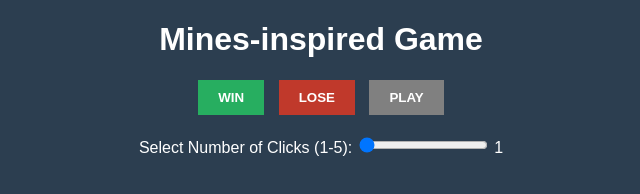
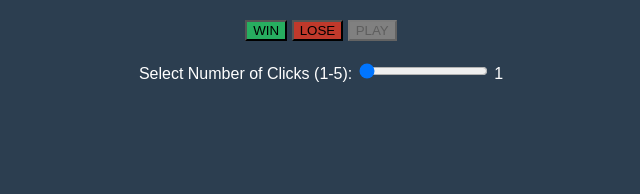
Before and after one commit to abhinavamrute/slategame.github.io, a plain HTML site: page index.html in a window 1280 px wide. Shown: the whole page, without its empty margins (319-959 px from the left). Drawn offline with Linux system fonts and the light colour scheme.

Commit message:
Update index.html

```diff
--- a/index.html
+++ b/index.html
@@ -3,23 +3,24 @@
 <head>
     <meta charset="UTF-8">
     <meta name="viewport" content="width=device-width, initial-scale=1.0">
-    <title>Mines-inspired Game</title>
+    <title>Mines-Inspired Game</title>
     <link rel="stylesheet" href="styles.css">
 </head>
 <body>
     <div class="container">
-        <h1>Mines-inspired Game</h1>
         <div class="controls">
-            <button id="win-button" class="control-btn">WIN</button>
-            <button id="lose-button" class="control-btn">LOSE</button>
-            <button id="play-button" class="control-btn" disabled>PLAY</button>
+            <button id="win-button" class="control-button">WIN</button>
+            <button id="lose-button" class="control-button">LOSE</button>
+            <button id="play-button" class="control-button" disabled>PLAY</button>
         </div>
+
         <div class="slider-container">
-    <label for="click-slider">Select Number of Clicks (1-5):</label>
-    <input type="range" id="click-slider" min="1" max="5" value="1">
-    <span id="click-count">1</span> <!-- This span will display the current slider value -->
-</div>
-    <div class="tile-grid" id="tile-grid"></div>
+            <label for="click-slider">Select Number of Clicks (1-5): </label>
+            <input type="range" id="click-slider" min="1" max="5" value="1">
+            <span id="click-count">1</span> <!-- Display slider value here -->
+        </div>
+
+        <div id="tile-grid" class="tile-grid"></div>
     </div>
 
     <script src="script.js"></script>
```
